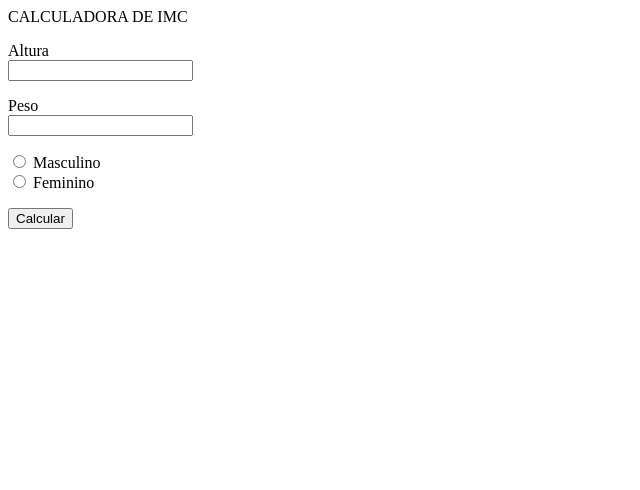
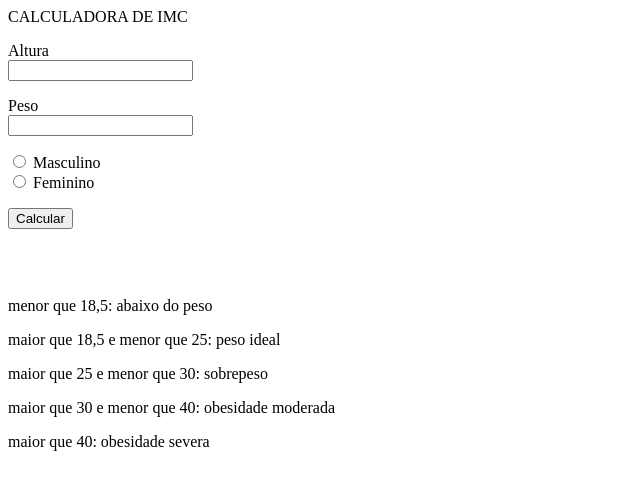
Before and after one commit to marcelyanjos/apoo, a plain HTML site: page index.html in a window 1280 px wide. Shown: the whole page, without its empty margins (0-640 px from the left). Drawn offline with Linux system fonts and the light colour scheme.

Commit message:
Update index.html

```diff
--- a/index.html
+++ b/index.html
@@ -57,6 +57,15 @@
     </p>
     <p><input name="Enviar" type="submit" value="Calcular" onclick="calcula_imc()" />
     </p>
+
+
+    <br>
+    <br>
+    <p>menor que 18,5: abaixo do peso</p>
+    <p>maior que 18,5 e menor que 25: peso ideal</p>
+    <p>maior que 25 e menor que 30: sobrepeso</p>
+    <p>maior que 30 e menor que 40: obesidade moderada</p>
+    <p>maior que 40: obesidade severa</p>
     </form>
 </body>
 </html>
```
